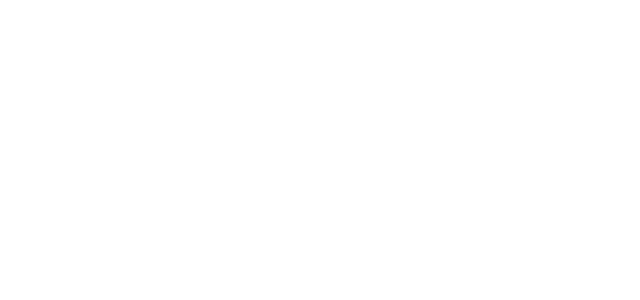
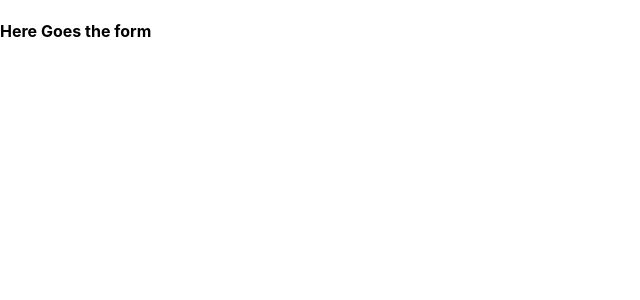
Before and after one commit to AlvaroAlonsoFlor/full-stack-cms, a React (Create React App) app in the folder client/: page /users/new in a window 1280 px wide. Shown: the top 300 px of the page, without its empty margins (0-640 px from the left). Built offline with nearby package versions, Linux system fonts and the light colour scheme.

Commit message:
Add new route to create new users

```diff
--- /dev/null
+++ b/client/src/components/Home/NewUserForm.js
@@ -0,0 +1,9 @@
+import React from 'react';
+
+const NewUserForm = () => {
+    return(
+        <h4>Here Goes the form</h4>
+    );
+}
+
+export default NewUserForm;
--- a/client/src/containers/main.js
+++ b/client/src/containers/main.js
@@ -3,6 +3,7 @@ import { BrowserRouter as Router, Route } from 'react-router-dom';
 import Home from './Home';
 import UserContainer from './UserContainer';
 import ArticlesContainer from './ArticlesContainer';
+import NewUserForm from '../components/Home/NewUserForm';
 
 export default class Main extends Component {
 
@@ -14,6 +15,7 @@ export default class Main extends Component {
                 <Route exact path='/' component={Home} />
                 <Route path='/user/:id' component={UserContainer} />
                 <Route path='/articles' component={ArticlesContainer} />
+                <Route path='/users/new' component={NewUserForm} />
             </div>
             </Router>
         );
```
